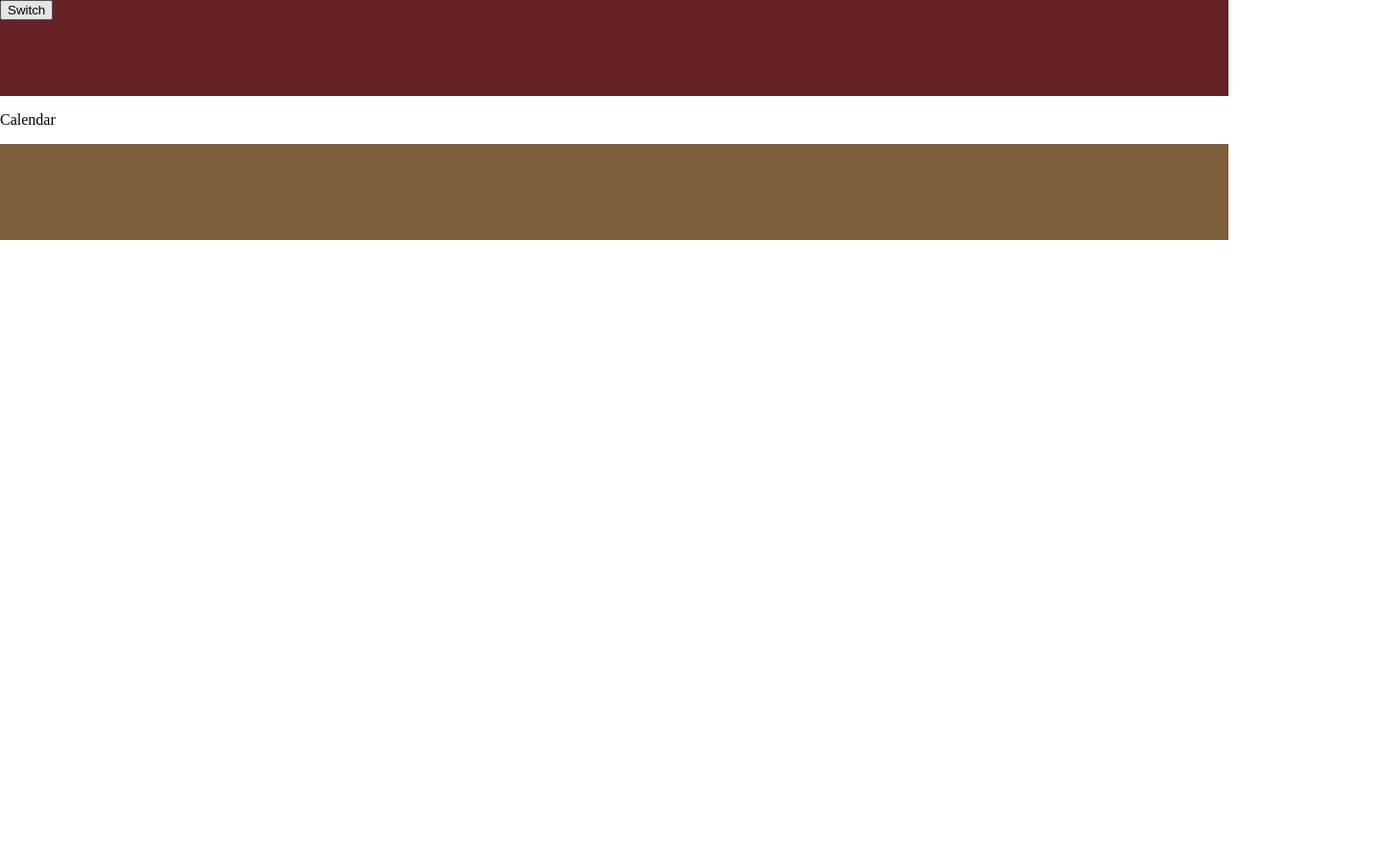
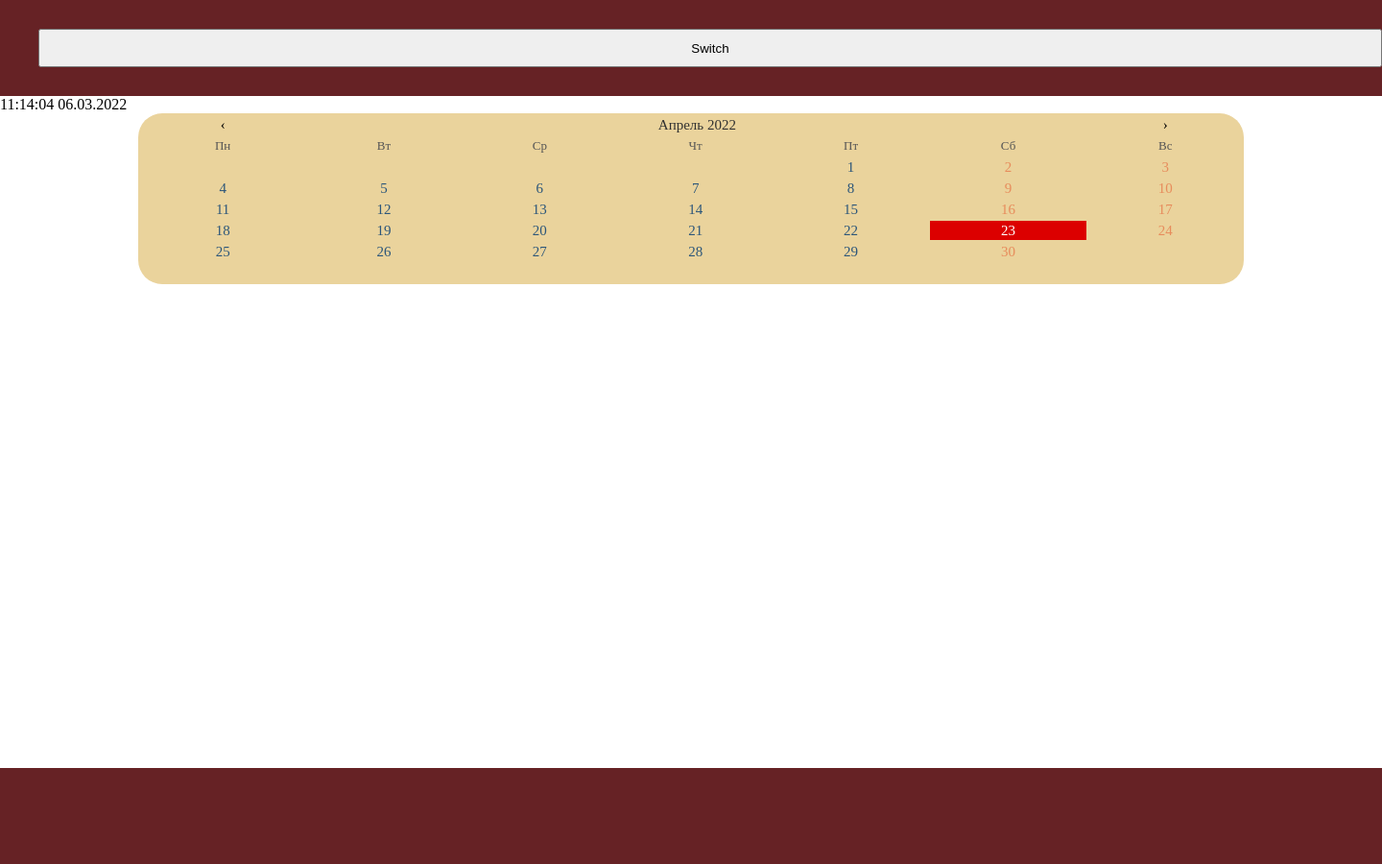
Before and after one commit to chijikdanila/Calendar, a plain HTML site: page index.html in a window 1280 px wide. Shown: the whole page at 96% size, 1440 px wide, since content can reach past the window. Before the commit the page ends 800 px from the top, so only its background shows below. Drawn offline with Linux system fonts and the light colour scheme.

Commit message:
Added calendar

```diff
--- a/css/main.css
+++ b/css/main.css
@@ -1,7 +1,28 @@
-body {
-    margin: 0;
+.body {
+    width: 1440px;
+    height: 900px;
+    margin: auto;
     padding: 0;
     position: relative;
+    box-shadow: 0 14px 28px rgba(0,0,0,0.25), 0 10px 10px rgba(0,0,0,0.22);
+}
+
+.headerBody {
+    text-align: center;
+    background: #662225;
+    height: 100px;
+    width: 100%;
+}
+
+.mainBody {
+    width: 100%;
+    height: 700px;
+}
+
+.footerBody {
+    width: 100%;
+    height: 100px;
+    background-color: #662225;
 }
 
 .block {
@@ -12,12 +33,67 @@ body {
     display: none;
 }
 
-header {
-    background: #662225;
-    height: 100px;
+.divNameOfSection {
+    height: 100%;
+    display: inline-flex;
+    align-items: center;
 }
 
-footer {
-    background: #7D5E3C;
-    height: 100px;
+.nameOfSection {
+    color: white;
+    font-size: 20px;
 }
+.showCurrentTime {
+    margin: 0px;
+}
+
+.inputChangePages {
+    position:absolute;
+    left: 40px;
+    right: 0px;
+    top: 30px;
+    bottom: 0px;
+    height: 40px;
+}
+
+.userProfile {
+    float:right;
+}
+
+/*Calendar table*/
+#calendar_table {
+    width: 80%;
+    font: monospace;
+    line-height: 1.2em;
+    font-size: 15px;
+    text-align: center;
+    background: #EAD39C;
+    border-radius: 25px;
+    margin-left: 10%;
+}
+
+#calendar_table thead tr:last-child {
+    font-size: small;
+    color: rgb(85, 85, 85);
+}
+
+#calendar_table thead tr:nth-child(1) td:nth-child(2) {
+    color: rgb(50, 50, 50);
+}
+
+#calendar_table thead tr:nth-child(1) td:nth-child(1):hover, #calendar_table thead tr:nth-child(1) td:nth-child(3):hover {
+    cursor: pointer;
+}
+
+#calendar_table tbody td {
+    color: rgb(44, 86, 122);
+}
+
+#calendar_table tbody td:nth-child(n+6), #calendar_table .holiday {
+    color: rgb(231, 140, 92);
+}
+
+#calendar_table tbody td.today {
+    background: rgb(220, 0, 0);
+    color: #fff;
+}
--- a/index.html
+++ b/index.html
@@ -7,43 +7,42 @@
         <link href="css/main.css" rel="stylesheet" type="text/css">
         <title>Calendar</title>
     </head>
-<body>
-    <header>
-        <input type="button" value="Switch" onclick="switching()">
+    <body class="body">
+        <header class="headerBody">
+            <input class="inputChangePages" type="button" value="Switch">
+            <div class="divNameOfSection">
+                <label class="nameOfSection"></label>
+            </div>
+            <label class="userProfile"></label>
         </header>
-
-    <main>
+        <main class="mainBody">
             <div class="wrapper">
                 <!--Calendar-->
                 <div id="calendar" class="block">
-                <p>
-                    Calendar
-                </p>
+                    <p class="showCurrentTime"></p>
+                    <table id="calendar_table">
+                        <thead>
+                        <tr><td>‹<td colspan="5"><td>›
+                        <tr><td>Пн<td>Вт<td>Ср<td>Чт<td>Пт<td>Сб<td>Вс
+                        <tbody>
+                    </table>
                 </div>
-
                 <!--Events management-->
                 <div id="events" class="none">
-                <p>
-                    Events
-                </p>
                 </div>
-
                 <!--Authorization-->
                 <div id="authorization" class="none">
                     <!--Empty-->
                 </div>
-
                 <!--Add new event/Change existing event-->
                 <div id="events_changer" class="none">
                     <!--Empty-->
                 </div>
             </div>
         </main>
-
-    <footer>
+        <footer class="footerBody">
 
         </footer>
-
         <script src="js/index.js"></script>
     </body>
 </html>
--- a/js/index.js
+++ b/js/index.js
@@ -1,5 +1,8 @@
+/*Switching pages with display*/
+document.querySelector(".inputChangePages").addEventListener("click", switching)
 function switching() {
     let calendar = document.getElementById('calendar');
+    let label = document.querySelector(".nameOfSection");
     let events = document.getElementById('events');
 
     if (calendar.classList.contains('block')) {
@@ -9,6 +12,7 @@ function switching() {
     else if (calendar.classList.contains('none')) {
         calendar.classList.remove('none');
         calendar.classList.add('block');
+        label.innerHTML = "Calendar";
     }
 
     if (events.classList.contains('block')) {
@@ -18,5 +22,60 @@ function switching() {
     else if (events.classList.contains('none')) {
         events.classList.remove('none');
         events.classList.add('block');
+        label.innerHTML = "Events";
     }
 }
+
+/*Showing time*/
+const showDate = document.querySelector(".showCurrentTime");
+let secTimeLet = (num) => ((num.toString()).length === 2) ? num : "0" + num;
+function changeCurrentDate(show, secTimeLet) {
+    let date = new Date();
+    show.innerHTML = `${secTimeLet(date.getHours())}:${secTimeLet(date.getMinutes())}:`;
+    show.innerHTML += `${secTimeLet(date.getSeconds())}     ${secTimeLet(date.getDay())}`
+    show.innerHTML += `.${secTimeLet(date.getMonth())}.${date.getFullYear()}`
+    setTimeout(changeCurrentDate, 1000, show, secTimeLet)
+}
+changeCurrentDate(showDate, secTimeLet);
+
+/*Showing calendar table*/
+function Calendar(id, year, month) {
+    var Dlast = new Date(year,month+1,0).getDate(),
+        D = new Date(year,month,Dlast),
+        DNlast = new Date(D.getFullYear(),D.getMonth(),Dlast).getDay(),
+        DNfirst = new Date(D.getFullYear(),D.getMonth(),1).getDay(),
+        calendar = '<tr>',
+        month=["Январь","Февраль","Март","Апрель","Май","Июнь","Июль","Август","Сентябрь","Октябрь","Ноябрь","Декабрь"];
+    if (DNfirst != 0) {
+      for(var  i = 1; i < DNfirst; i++) calendar += '<td>';
+    }else{
+      for(var  i = 0; i < 6; i++) calendar += '<td>';
+    }
+    for(var  i = 1; i <= Dlast; i++) {
+      if (i == new Date().getDate() && D.getFullYear() == new Date().getFullYear() && D.getMonth() == new Date().getMonth()) {
+        calendar += '<td class="today">' + i;
+      }else{
+        calendar += '<td>' + i;
+      }
+      if (new Date(D.getFullYear(),D.getMonth(),i).getDay() == 0) {
+        calendar += '<tr>';
+      }
+    }
+    for(var  i = DNlast; i < 7; i++) calendar += '<td>&nbsp;';
+    document.querySelector('#'+id+' tbody').innerHTML = calendar;
+    document.querySelector('#'+id+' thead td:nth-child(2)').innerHTML = month[D.getMonth()] +' '+ D.getFullYear();
+    document.querySelector('#'+id+' thead td:nth-child(2)').dataset.month = D.getMonth();
+    document.querySelector('#'+id+' thead td:nth-child(2)').dataset.year = D.getFullYear();
+    if (document.querySelectorAll('#'+id+' tbody tr').length < 6) {  // чтобы при перелистывании месяцев не "подпрыгивала" вся страница, добавляется ряд пустых клеток. Итог: всегда 6 строк для цифр
+        document.querySelector('#'+id+' tbody').innerHTML += '<tr><td>&nbsp;<td>&nbsp;<td>&nbsp;<td>&nbsp;<td>&nbsp;<td>&nbsp;<td>&nbsp;';
+    }
+}
+Calendar("calendar_table", new Date().getFullYear(), new Date().getMonth());
+// переключатель минус месяц
+document.querySelector('#calendar_table thead tr:nth-child(1) td:nth-child(1)').onclick = function() {
+    Calendar("calendar_table", document.querySelector('#calendar_table thead td:nth-child(2)').dataset.year, parseFloat(document.querySelector('#calendar_table thead td:nth-child(2)').dataset.month)-1);
+}
+// переключатель плюс месяц
+document.querySelector('#calendar_table thead tr:nth-child(1) td:nth-child(3)').onclick = function() {
+    Calendar("calendar_table", document.querySelector('#calendar_table thead td:nth-child(2)').dataset.year, parseFloat(document.querySelector('#calendar_table thead td:nth-child(2)').dataset.month)+1);
+}
```
Lines whose indentation alone changed are shown as unchanged.
